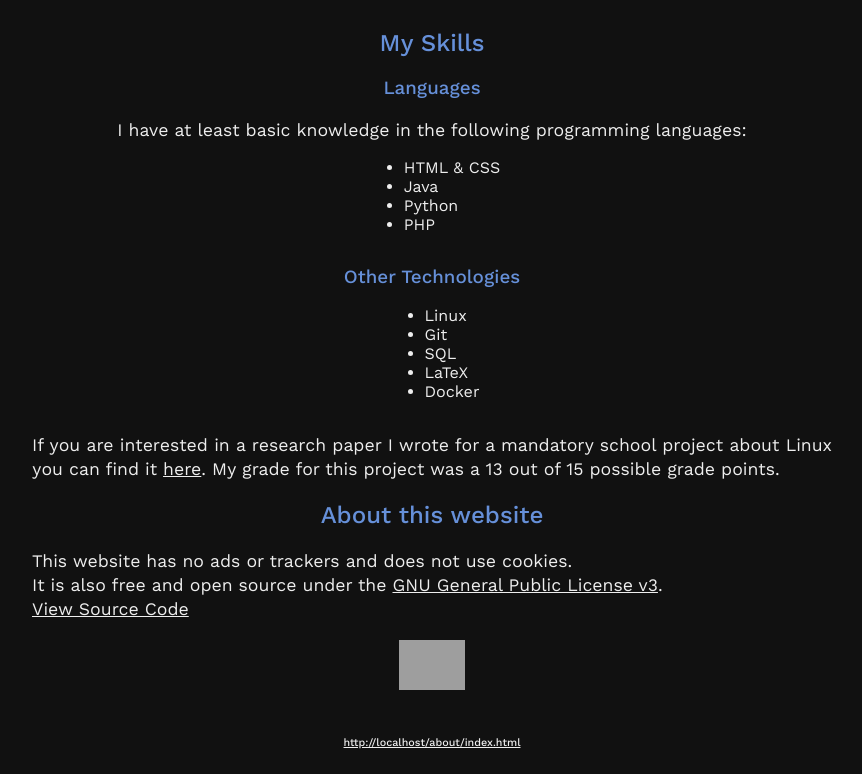
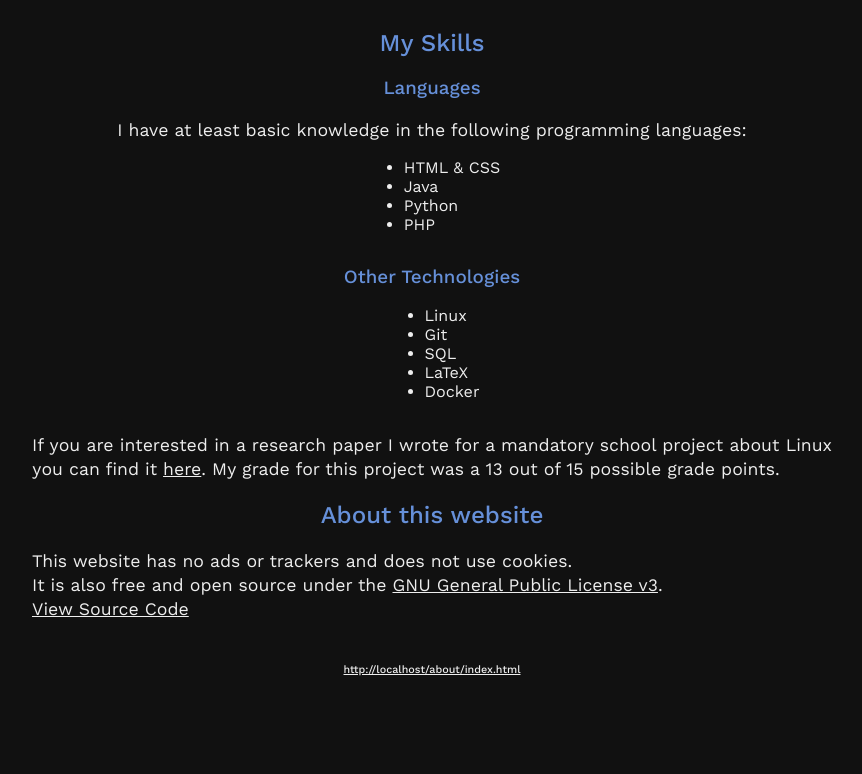
Before and after one commit to jolzem/jolzem.github.io, a plain HTML site: page about/index.html in a window 1280 px wide. Shown: the part 431-1205 px from the top of the page, without its empty margins (208-1070 px from the left). After the commit the page ends 1132 px from the top, so only its background shows below. Drawn offline with Linux system fonts and the light colour scheme; grey boxes are pictures that could not be loaded.

Commit message:
Removed DigitalOcean badge

```diff
--- a/about/index.html
+++ b/about/index.html
@@ -56,8 +56,6 @@
       It is also free and open source under the <a href='/LICENSE.txt'>GNU General Public License v3</a>.<br>
       <a href='https://github.com/jolzem/jolzem.github.io/'>View Source Code</a><br>
     </p>
-    <br>
-    <a href="https://www.digitalocean.com/?refcode=bd507e5a75ca&utm_campaign=Referral_Invite&utm_medium=Referral_Program&utm_source=badge"><img src="https://web-platforms.sfo2.cdn.digitaloceanspaces.com/WWW/Badge%201.svg" alt="DigitalOcean Referral Badge" style="height:50px" /></a>
   </main>
   <footer>
     <h6><a href><script>document.write(window.location.href);</script></a></h6>
```
